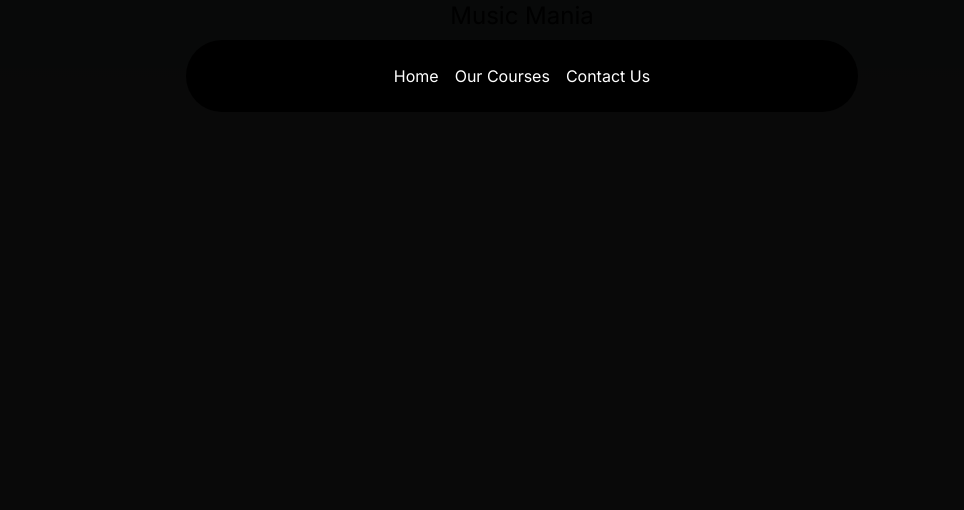
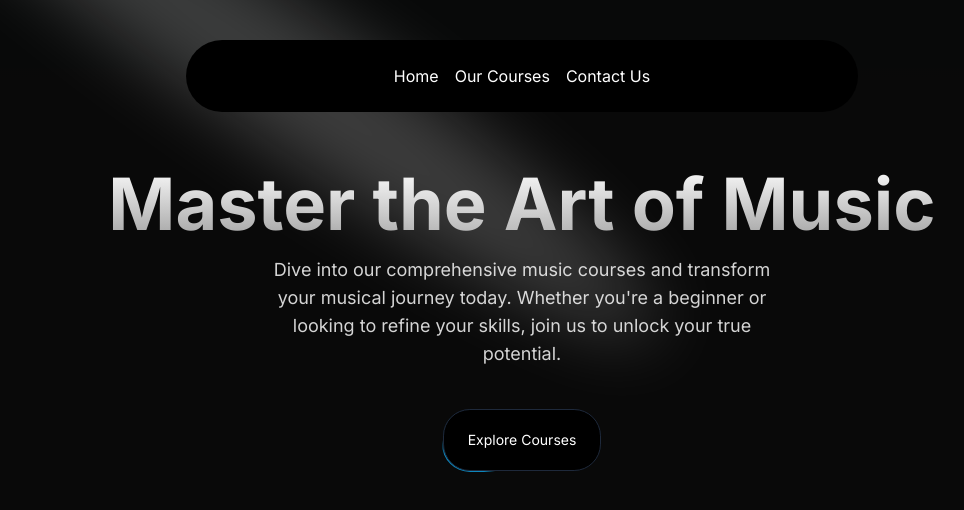
Before and after one commit to pranulkbv28/Music-Mania, a Next.js app: page / in a window 1280 px wide. Shown: the top 510 px of the page, without its empty margins (118-1082 px from the left). Built offline with nearby package versions, Linux system fonts and the light colour scheme.

Commit message:
completed hero section

```diff
--- a/src/app/page.tsx
+++ b/src/app/page.tsx
@@ -1,7 +1,9 @@
+import HeroSection from "@/components/HeroSection";
+
 export default function Home() {
   return (
     <main className="min-h-screen bg-black/[0.96] antialiased bg-grid-white/[0.02]">
-      <h1 className="text-2xl text-center">Music Mania</h1>
+      <HeroSection />
     </main>
   );
 }
--- /dev/null
+++ b/src/components/HeroSection.tsx
@@ -0,0 +1,36 @@
+import Link from "next/link";
+import { Spotlight } from "./ui/Spotlight";
+import { Button } from "./ui/moving-border";
+
+const HeroSection = () => {
+  return (
+    <div className="h-auto md:h-[40rem] w-full rounded-md flex flex-col items-center justify-center relative overflow-hidden mx-auto py-10 md:py-0">
+      <div className="p-4 relative z-10 w-full text-center">
+        <Spotlight
+          className="lg:-top-40 lg:left-96 lg:h-[700px] md:left-40 md:-top-10"
+          fill="white"
+        />
+        <h1 className="mt-20 md:mt-0 text-4xl md:text-7xl font-bold bg-clip-text text-transparent bg-gradient-to-b from-neutral-50 to-neutral-400">
+          Master the Art of Music
+        </h1>
+        <p className="mt-4 font-normal text-base md:text-lg text-neutral-300 max-w-lg mx-auto">
+          Dive into our comprehensive music courses and transform your musical
+          journey today. Whether you&apos;re a beginner or looking to refine
+          your skills, join us to unlock your true potential.
+        </p>
+        <div className="mt-10">
+          <Link href={"/courses"}>
+            <Button
+              borderRadius="1.75rem"
+              className="bg-white dark:bg-black text-black dark:text-white border-neutral-200 dark:border-slate-800"
+            >
+              Explore Courses
+            </Button>
+          </Link>
+        </div>
+      </div>
+    </div>
+  );
+};
+
+export default HeroSection;
--- /dev/null
+++ b/src/components/ui/Spotlight.tsx
@@ -0,0 +1,56 @@
+import React from "react";
+import { cn } from "@/utils/cn";
+
+type SpotlightProps = {
+  className?: string;
+  fill?: string;
+};
+
+export const Spotlight = ({ className, fill }: SpotlightProps) => {
+  return (
+    <svg
+      className={cn(
+        "animate-spotlight pointer-events-none absolute z-[1]  h-[169%] w-[138%] lg:w-[84%] opacity-0",
+        className
+      )}
+      xmlns="http://www.w3.org/2000/svg"
+      viewBox="0 0 3787 2842"
+      fill="none"
+    >
+      <g filter="url(#filter)">
+        <ellipse
+          cx="1924.71"
+          cy="273.501"
+          rx="1924.71"
+          ry="273.501"
+          transform="matrix(-0.822377 -0.568943 -0.568943 0.822377 3631.88 2291.09)"
+          fill={fill || "white"}
+          fillOpacity="0.21"
+        ></ellipse>
+      </g>
+      <defs>
+        <filter
+          id="filter"
+          x="0.860352"
+          y="0.838989"
+          width="3785.16"
+          height="2840.26"
+          filterUnits="userSpaceOnUse"
+          colorInterpolationFilters="sRGB"
+        >
+          <feFlood floodOpacity="0" result="BackgroundImageFix"></feFlood>
+          <feBlend
+            mode="normal"
+            in="SourceGraphic"
+            in2="BackgroundImageFix"
+            result="shape"
+          ></feBlend>
+          <feGaussianBlur
+            stdDeviation="151"
+            result="effect1_foregroundBlur_1065_8"
+          ></feGaussianBlur>
+        </filter>
+      </defs>
+    </svg>
+  );
+};
--- /dev/null
+++ b/src/components/ui/moving-border.tsx
@@ -0,0 +1,139 @@
+"use client";
+import React from "react";
+import {
+  motion,
+  useAnimationFrame,
+  useMotionTemplate,
+  useMotionValue,
+  useTransform,
+} from "framer-motion";
+import { useRef } from "react";
+import { cn } from "@/utils/cn";
+
+export function Button({
+  borderRadius = "1.75rem",
+  children,
+  as: Component = "button",
+  containerClassName,
+  borderClassName,
+  duration,
+  className,
+  ...otherProps
+}: {
+  borderRadius?: string;
+  children: React.ReactNode;
+  as?: any;
+  containerClassName?: string;
+  borderClassName?: string;
+  duration?: number;
+  className?: string;
+  [key: string]: any;
+}) {
+  return (
+    <Component
+      className={cn(
+        "bg-transparent relative text-xl  h-16 w-40 p-[1px] overflow-hidden ",
+        containerClassName
+      )}
+      style={{
+        borderRadius: borderRadius,
+      }}
+      {...otherProps}
+    >
+      <div
+        className="absolute inset-0"
+        style={{ borderRadius: `calc(${borderRadius} * 0.96)` }}
+      >
+        <MovingBorder duration={duration} rx="30%" ry="30%">
+          <div
+            className={cn(
+              "h-20 w-20 opacity-[0.8] bg-[radial-gradient(var(--sky-500)_40%,transparent_60%)]",
+              borderClassName
+            )}
+          />
+        </MovingBorder>
+      </div>
+
+      <div
+        className={cn(
+          "relative bg-slate-900/[0.8] border border-slate-800 backdrop-blur-xl text-white flex items-center justify-center w-full h-full text-sm antialiased",
+          className
+        )}
+        style={{
+          borderRadius: `calc(${borderRadius} * 0.96)`,
+        }}
+      >
+        {children}
+      </div>
+    </Component>
+  );
+}
+
+export const MovingBorder = ({
+  children,
+  duration = 2000,
+  rx,
+  ry,
+  ...otherProps
+}: {
+  children: React.ReactNode;
+  duration?: number;
+  rx?: string;
+  ry?: string;
+  [key: string]: any;
+}) => {
+  const pathRef = useRef<any>();
+  const progress = useMotionValue<number>(0);
+
+  useAnimationFrame((time) => {
+    const length = pathRef.current?.getTotalLength();
+    if (length) {
+      const pxPerMillisecond = length / duration;
+      progress.set((time * pxPerMillisecond) % length);
+    }
+  });
+
+  const x = useTransform(
+    progress,
+    (val) => pathRef.current?.getPointAtLength(val).x
+  );
+  const y = useTransform(
+    progress,
+    (val) => pathRef.current?.getPointAtLength(val).y
+  );
+
+  const transform = useMotionTemplate`translateX(${x}px) translateY(${y}px) translateX(-50%) translateY(-50%)`;
+
+  return (
+    <>
+      <svg
+        xmlns="http://www.w3.org/2000/svg"
+        preserveAspectRatio="none"
+        className="absolute h-full w-full"
+        width="100%"
+        height="100%"
+        {...otherProps}
+      >
+        <rect
+          fill="none"
+          width="100%"
+          height="100%"
+          rx={rx}
+          ry={ry}
+          ref={pathRef}
+        />
+      </svg>
+      <motion.div
+        style={{
+          position: "absolute",
+          top: 0,
+          left: 0,
+          display: "inline-block",
+          transform,
+        }}
+      >
+        {children}
+      </motion.div>
+    </>
+  );
+};
--- a/tailwind.config.ts
+++ b/tailwind.config.ts
@@ -1,4 +1,6 @@
 import type { Config } from "tailwindcss";
+import colors from "tailwindcss/colors";
+import { default as flattenColorPalette } from "tailwindcss/lib/util/flattenColorPalette";
 
 const config: Config = {
   content: [
@@ -9,13 +11,40 @@
   darkMode: "class",
   theme: {
     extend: {
+      animation: {
+        spotlight: "spotlight 2s ease .75s 1 forwards",
+      },
       backgroundImage: {
         "gradient-radial": "radial-gradient(var(--tw-gradient-stops))",
         "gradient-conic":
           "conic-gradient(from 180deg at 50% 50%, var(--tw-gradient-stops))",
       },
+      keyframes: {
+        spotlight: {
+          "0%": {
+            opacity: "0",
+            transform: "translate(-72%, -62%) scale(0.5)",
+          },
+          "100%": {
+            opacity: "1",
+            transform: "translate(-50%,-40%) scale(1)",
+          },
+        },
+      },
     },
   },
-  plugins: [],
+  plugins: [addVariablesForColors],
 };
+
+function addVariablesForColors({ addBase, theme }: any) {
+  let allColors = flattenColorPalette(theme("colors"));
+  let newVars = Object.fromEntries(
+    Object.entries(allColors).map(([key, val]) => [`--${key}`, val])
+  );
+
+  addBase({
+    ":root": newVars,
+  });
+}
+
 export default config;
--- /dev/null
+++ b/tailwindcss.d.ts
@@ -0,0 +1 @@
+declare module "tailwindcss/lib/util/flattenColorPalette";
```
